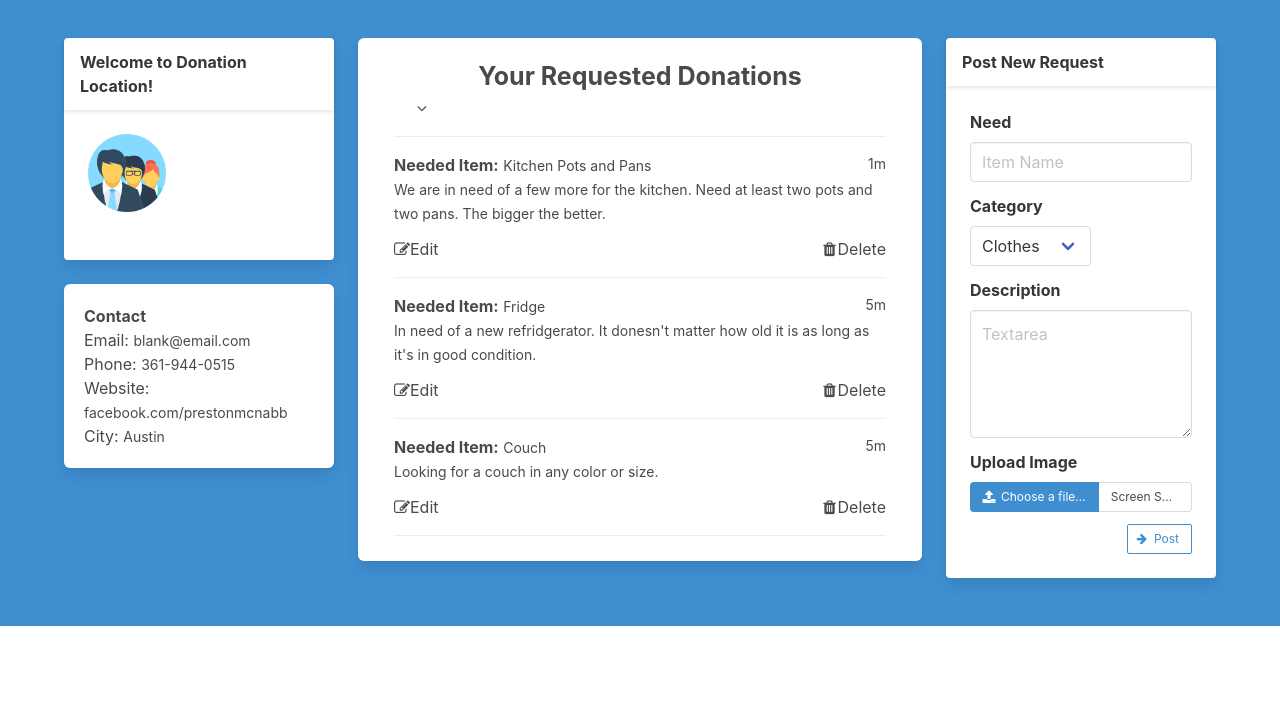
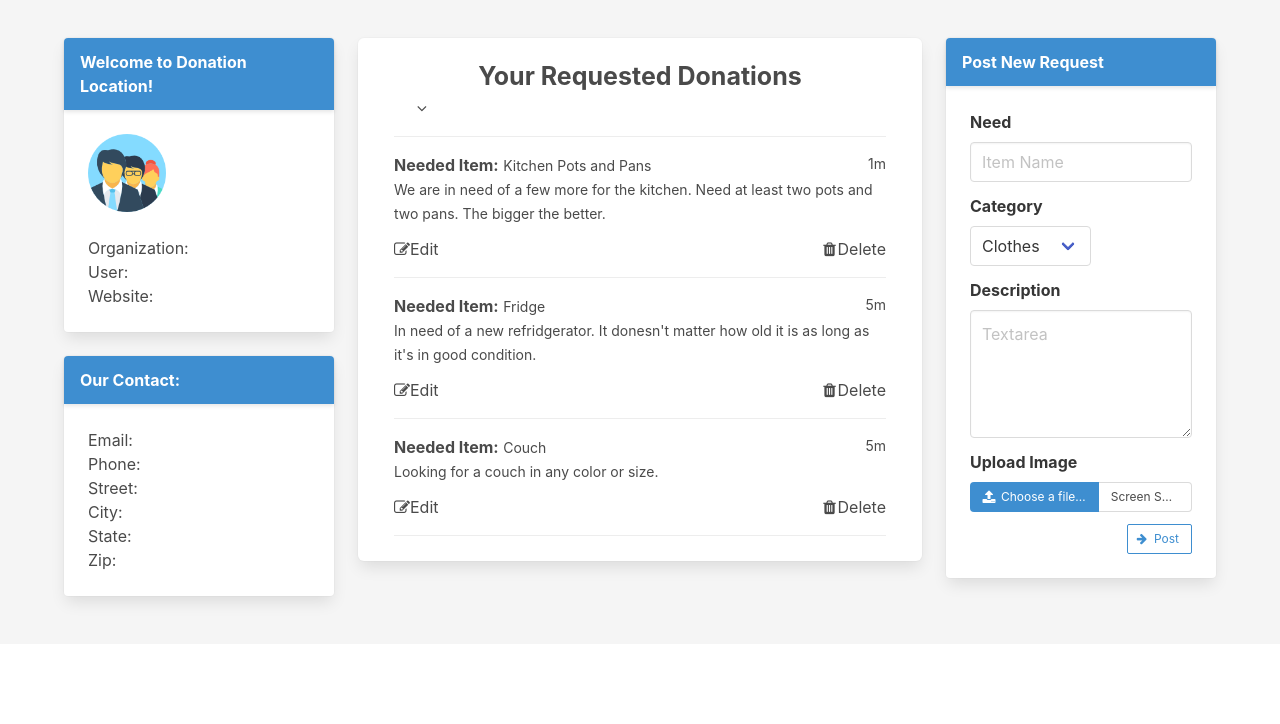
Before and after one commit to pmcnabb1993/Dolo, a website: page app/public/organization.html in a window 1280 px wide. Shown: the part 76-800 px from the top of the page. Drawn offline with nearby package versions, Linux system fonts and the light colour scheme.

Commit message:
Update css

```diff
--- a/app/public/organization.html
+++ b/app/public/organization.html
@@ -4,7 +4,7 @@
   <meta charset="utf-8">
   <meta http-equiv="X-UA-Compatible" content="IE=edge">
   <meta name="viewport" content="width=device-width, initial-scale=1">
-  <title>Donor Profile Page</title>
+  <title>Organization Profile Page</title>
   <link rel="stylesheet" href="https://cdnjs.cloudflare.com/ajax/libs/font-awesome/4.7.0/css/font-awesome.min.css" integrity="sha256-eZrrJcwDc/3uDhsdt61sL2oOBY362qM3lon1gyExkL0=" crossorigin="anonymous" />
   <link href="https://fonts.googleapis.com/css?family=Open+Sans" rel="stylesheet">
 
@@ -113,14 +113,14 @@
       <!-- Navbar end -->
 
       <!-- Begin Profile -->
-      <section class="section main hero is-info">
+      <section class="section main hero is-light">
           <div class="container">
             <div class="columns">
               <div class="column is-3">
                 <div class="card is-fullwidth ">
-                    <header class="card-header">
-                        <p class="card-header-title">
-                            Welcome to Donation Location!
+                    <header class="card-header hero is-info">
+                        <p class="card-header-title has-text-white">
+                            <a>Welcome to Donation Location!</a>
                         </p>
                       </header>
                   <div class="card-content">
@@ -129,27 +129,35 @@
                     </a>
                     <br>
                     <div class="card-user">
+                      <div class="card-user-name" id="organization">
+                        <p>Organization: <a class="org-name"></a></p>
+                      </div>
                       <div class="card-user-name" id="name">
-                        <a class="user-name"></a>
+                        <p>User: <a class="user-name"></a></p>
                       </div>
-                      <div class="card-user-city" id="city">
-                          <a class="user-city"></a>
-                        </div>
-                        <div class="card-user-state" id="state" placeholder="TX">
-                            <a class="user-state" placeholder="TX"></a>
-                          </div>
+                      <div class="card-user-city" id="website">
+                          <p>Website: <a class="user-website"></a></p>
+                      </div>
                     </div>
                   </div>
                 </div>
                 <br>
                 <div class="spacer"></div>
-                <div class="box">
-                  <p><strong>Contact</strong>
-                  <p><a href="#">Email: </a><small>blank@email.com</small></p>
-                  <p><a href="#">Phone: </a><small>361-944-0515</small></p>
-                  <p><a href="#">Website: </a><small>facebook.com/prestonmcnabb</small></p>
-                  <p><a href="#">City: </a><small>Austin</small></p>
-                </div>
+                <div class="card is-fullwidth">
+                    <header class="card-header hero is-info">
+                      <p class="card-header-title has-text-white">
+                        <strong>Our Contact: </strong>
+                      </p>
+                    </header>
+                    <div class="card-content">
+                    <p><a href="#">Email: </a><small><span class="org-email"></span></small></p>
+                    <p><a href="#">Phone: </a><small><span class="org-phone"></span></small></p>
+                    <p><a href="#">Street: </a><small><span class="org-street"></span></small></p>
+                    <p><a href="#">City: </a><small><span class="org-city"></span></small></p>
+                    <p><a href="#">State: </a><small><span class="org-state"></span></small></p>
+                    <p><a href="#">Zip: </a><small><span class="org-zip"></span></small></p>
+                    </div>
+                  </div>
               </div>
 
               <!-- Middle Sec -->
@@ -298,8 +306,8 @@
             <!-- Post box -->
               <div class="column is-3">
                 <div class="card is-fullwidth" id="donation-form">
-                    <header class="card-header">
-                      <p class="card-header-title">
+                    <header class="card-header hero is-info">
+                      <p class="card-header-title has-text-white">
                           Post New Request
                       </p>
                     </header>
```
Also changed, not shown: app/public/donate.html (+14 -9 lines).
